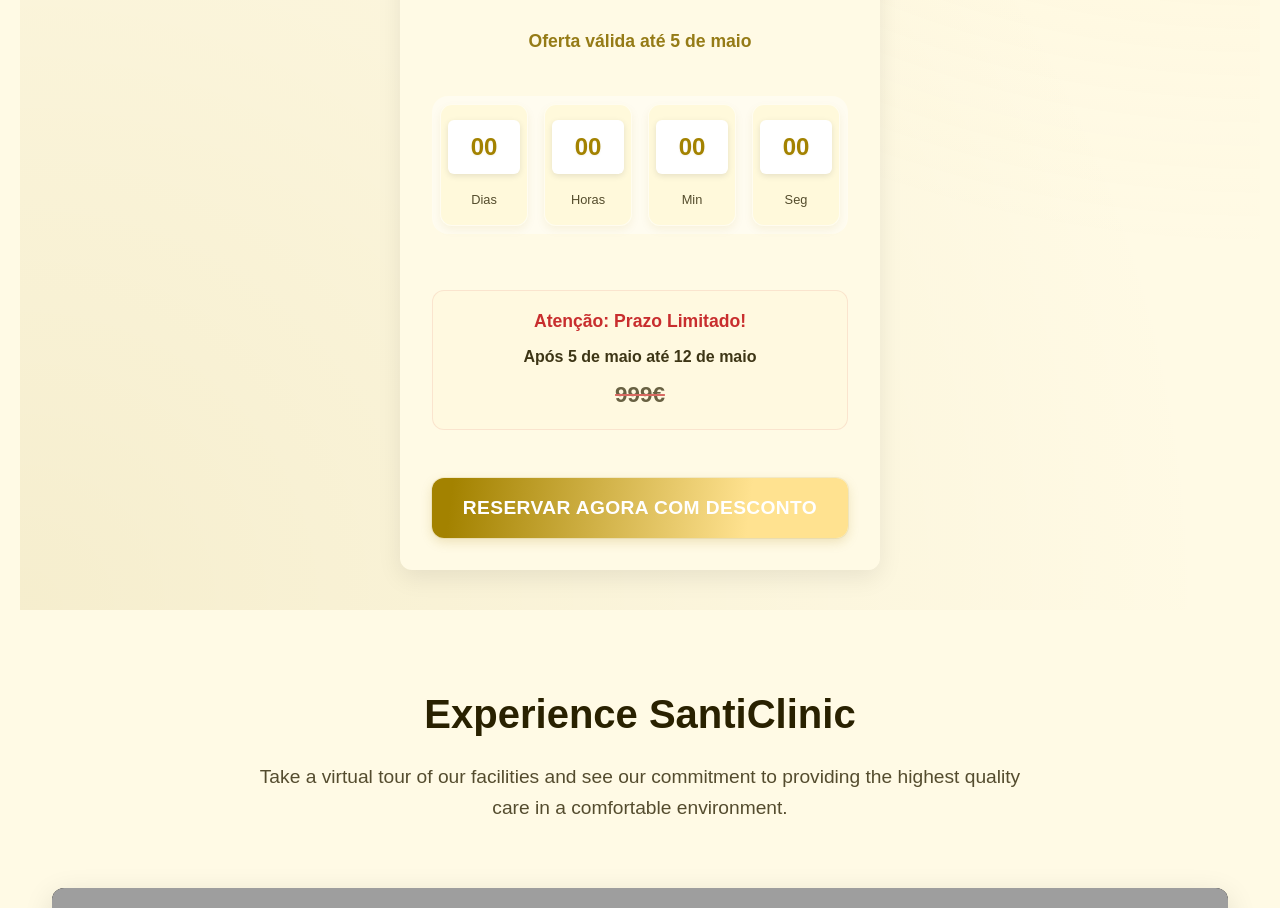
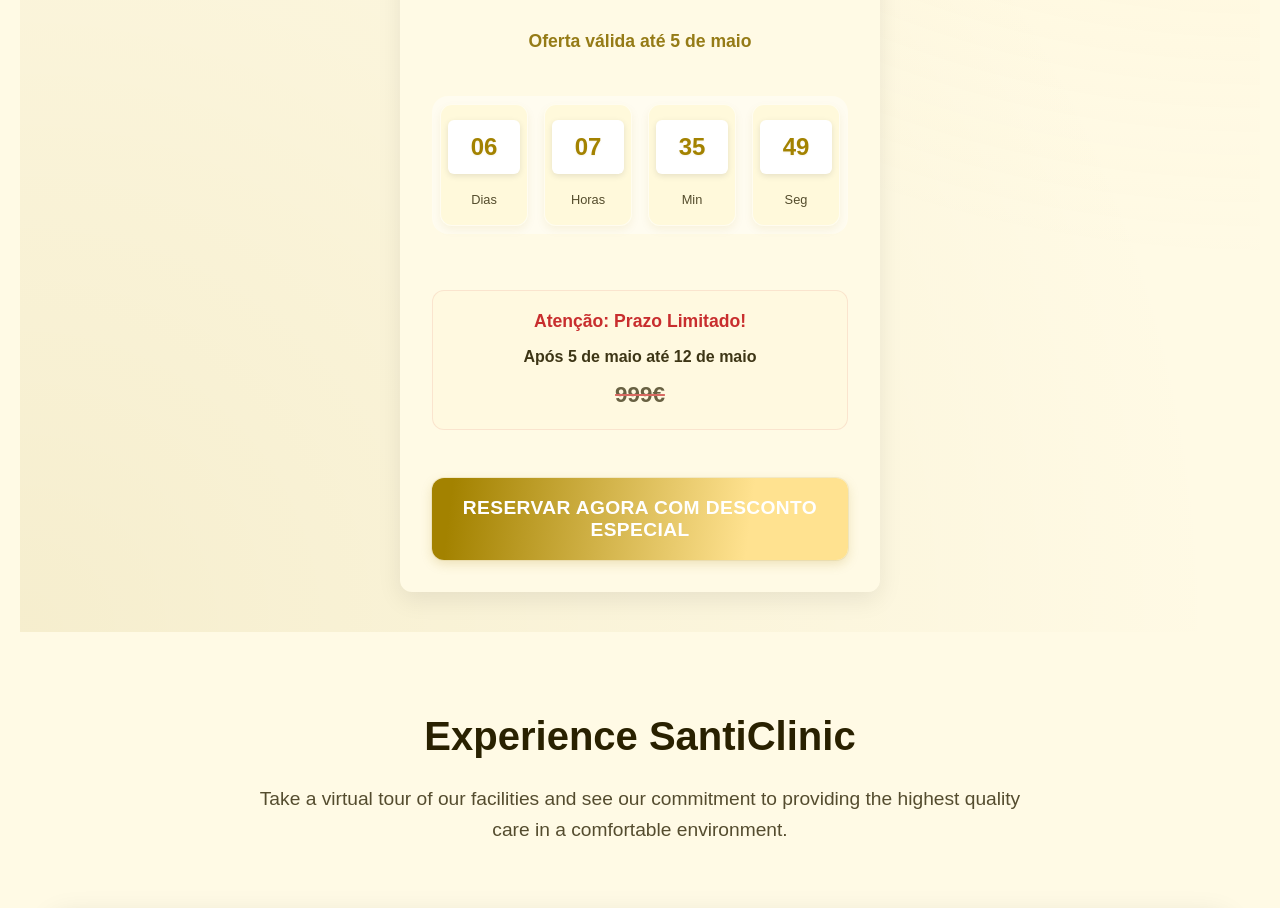
Before and after one commit to Webtech87/Mummy_LandingPage, a React (Vite) app in the folder client1/: page / in a window 1280 px wide. Shown: the part 1040-1948 px from the top of the page. Built offline with nearby package versions, Linux system fonts and the light colour scheme; grey boxes are pictures that could not be loaded.

Commit message:
fix the countdown on Hero section

```diff
--- a/client1/package.json
+++ b/client1/package.json
@@ -13,7 +13,8 @@
     "lucide-react": "^0.503.0",
     "react": "^19.1.0",
     "react-dom": "^19.1.0",
-    "react-router-dom": "^7.5.1"
+    "react-router-dom": "^7.5.1",
+    "react-toastify": "^11.0.5"
   },
   "devDependencies": {
     "@eslint/js": "^9.22.0",
--- a/client1/src/components/Hero/Hero.tsx
+++ b/client1/src/components/Hero/Hero.tsx
@@ -1,5 +1,35 @@
 import { useEffect, useState } from "react";
 import "../../styles/components/hero.css";
+import { toast } from "react-toastify";
+import "react-toastify/dist/ReactToastify.css";
+
+function getTargetDate() {
+  const now = new Date();
+  const firstDeadline = new Date(2025, 4, 5, 23, 59, 59); // May 5, 2025
+  const secondDeadline = new Date(2025, 4, 12, 23, 59, 59); // May 12, 2025
+
+  // If current date is before May 5, target May 5
+  if (now < firstDeadline) {
+    return {
+      date: firstDeadline,
+      isFirstPhase: true
+    };
+  }
+  // If current date is after May 5 but before May 12, target May 12
+  else if (now < secondDeadline) {
+    return {
+      date: secondDeadline,
+      isFirstPhase: false
+    };
+  }
+  // If both deadlines have passed
+  else {
+    return {
+      date: secondDeadline, // Return the second deadline, timer will show zeros
+      isFirstPhase: false
+    };
+  }
+}
 
 function getTimeLeft(targetDate: Date) {
   const now = new Date();
@@ -20,8 +50,8 @@ function getTimeLeft(targetDate: Date) {
 }
 
 export default function Hero() {
-  const endDate = new Date(2024, 4, 5, 23, 59, 59);
-  const [time, setTime] = useState(() => getTimeLeft(endDate));
+  const [targetInfo, setTargetInfo] = useState(getTargetDate);
+  const [time, setTime] = useState(() => getTimeLeft(targetInfo.date));
   const [isMobile, setIsMobile] = useState(false);
 
   useEffect(() => {
@@ -34,16 +64,24 @@ export default function Hero() {
   }, []);
 
   useEffect(() => {
-    const interval = setInterval(() => setTime(getTimeLeft(endDate)), 1000);
+    const interval = setInterval(() => {
+      // Check if we need to update the target date
+      const newTargetInfo = getTargetDate();
+
+      // If the phase changed (from first to second deadline)
+      if (newTargetInfo.isFirstPhase !== targetInfo.isFirstPhase) {
+        setTargetInfo(newTargetInfo);
+      }
+
+      // Update the countdown
+      setTime(getTimeLeft(newTargetInfo.date));
+    }, 1000);
+
     return () => clearInterval(interval);
-  }, []);
+  }, [targetInfo]);
 
   function handleBuy() {
-    toast({
-      title: "Reserva Recebida! 🎉",
-      description: "Obrigado pelo seu interesse no Mummy Day Care! Nossa equipe entrará em contato em breve para finalizar sua reserva com o preço especial.",
-      duration: 5000,
-    });
+    toast("Reserva Recebida! 🎉 Obrigado pelo seu interesse no Mummy Day Care! Nossa equipe entrará em contato em breve para finalizar sua reserva com o preço especial.");
   }
 
   return (
@@ -83,10 +121,16 @@ export default function Hero() {
 
             <div className="offer-price-container">
               <span className="offer-price-label">Valor Promocional:</span>
-              <span className="offer-price-value">899€</span>
+              <span className="offer-price-value">
+                {targetInfo.isFirstPhase ? "899€" : "999€"}
+              </span>
             </div>
 
-            <p className="offer-deadline">Oferta válida até 5 de maio</p>
+            <p className="offer-deadline">
+              {targetInfo.isFirstPhase
+                ? "Oferta válida até 5 de maio"
+                : "Oferta válida até 12 de maio"}
+            </p>
 
             <div className="countdown-timer" aria-live="polite" aria-label="Contagem regressiva até o fim da oferta">
               <div className="timer-segment">
@@ -108,9 +152,19 @@ export default function Hero() {
             </div>
 
             <div className="offer-warning" aria-live="polite">
-              <p className="warning-title">Atenção: Prazo Limitado!</p>
-              <p className="warning-period">Após 5 de maio até 12 de maio</p>
-              <span className="regular-price">999€</span>
+              {targetInfo.isFirstPhase ? (
+                <>
+                  <p className="warning-title">Atenção: Prazo Limitado!</p>
+                  <p className="warning-period">Após 5 de maio até 12 de maio</p>
+                  <span className="regular-price">999€</span>
+                </>
+              ) : (
+                <>
+                  <p className="warning-title">Última Oportunidade!</p>
+                  <p className="warning-period">Promoção encerra em 12 de maio</p>
+                  <span className="regular-price">1099€</span>
+                </>
+              )}
             </div>
 
             <button
@@ -119,7 +173,9 @@ export default function Hero() {
               aria-label="Reservar agora o Mummy Day Care com desconto especial"
               type="button"
             >
-              RESERVAR AGORA COM DESCONTO
+              {targetInfo.isFirstPhase
+                ? "RESERVAR AGORA COM DESCONTO ESPECIAL"
+                : "RESERVAR COM DESCONTO LIMITADO"}
             </button>
           </div>
         </aside>
```
Also changed, not shown: 1 other file (tests, documents, lock files or other folders).
